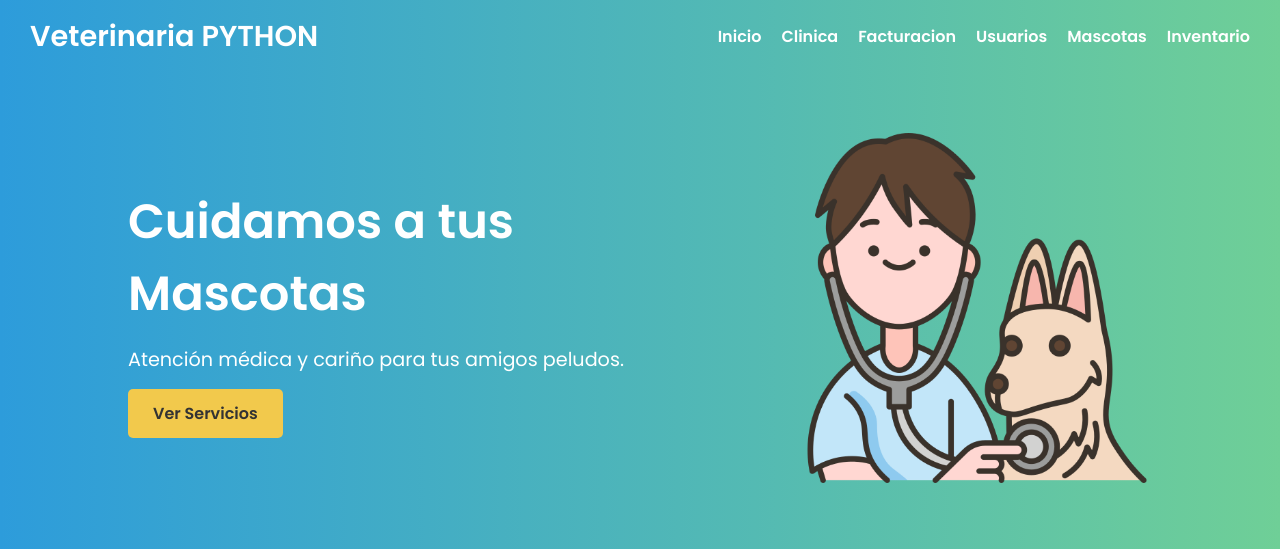
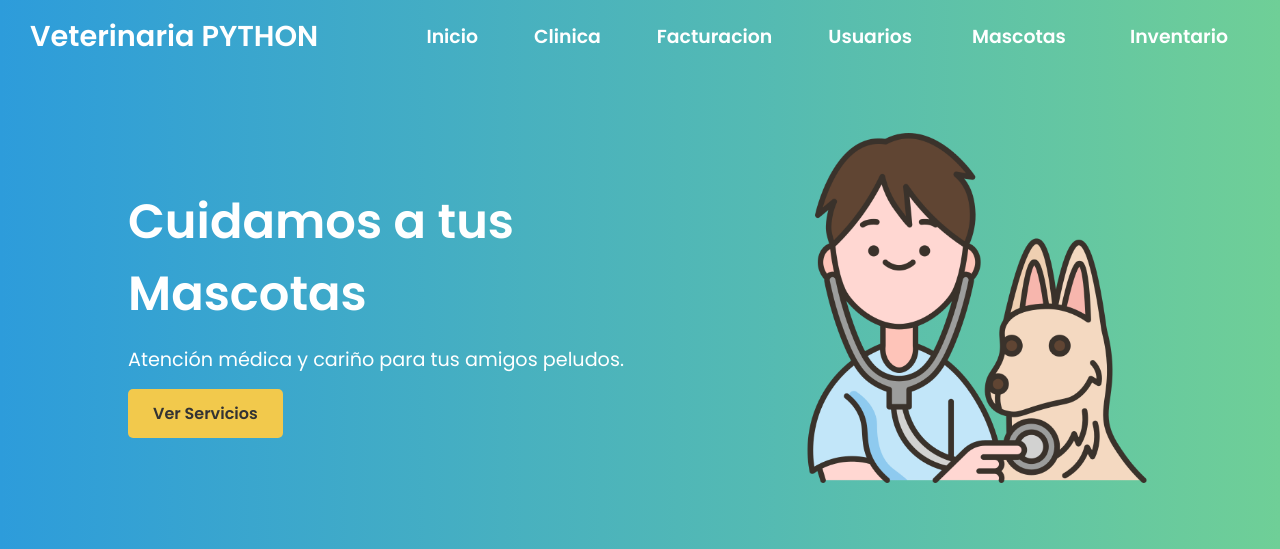
Before and after one commit to yruedahu/veterinaria_frameworks, a Django app: page / in a window 1280 px wide. Shown: the top 549 px of the page. Run offline with Django 5.2, Linux system fonts and the light colour scheme.

Commit message:
More size in services

```diff
--- a/apps/veterinary_home/static/css/home_style.css
+++ b/apps/veterinary_home/static/css/home_style.css
@@ -37,10 +37,18 @@ nav ul li a {
     color: white;
     font-weight: 600;
     transition: color 0.3s;
+    font-size: 1.18em;
+    padding: 8px 18px;
 }
 
 nav ul li a:hover {
     color: #F2C94C;
+}
+
+nav ul li a.btn {
+    font-size: 1.18em;
+    padding: 8px 22px;
+    font-weight: 700;
 }
 
 /* --- HERO SECTION --- */
```
